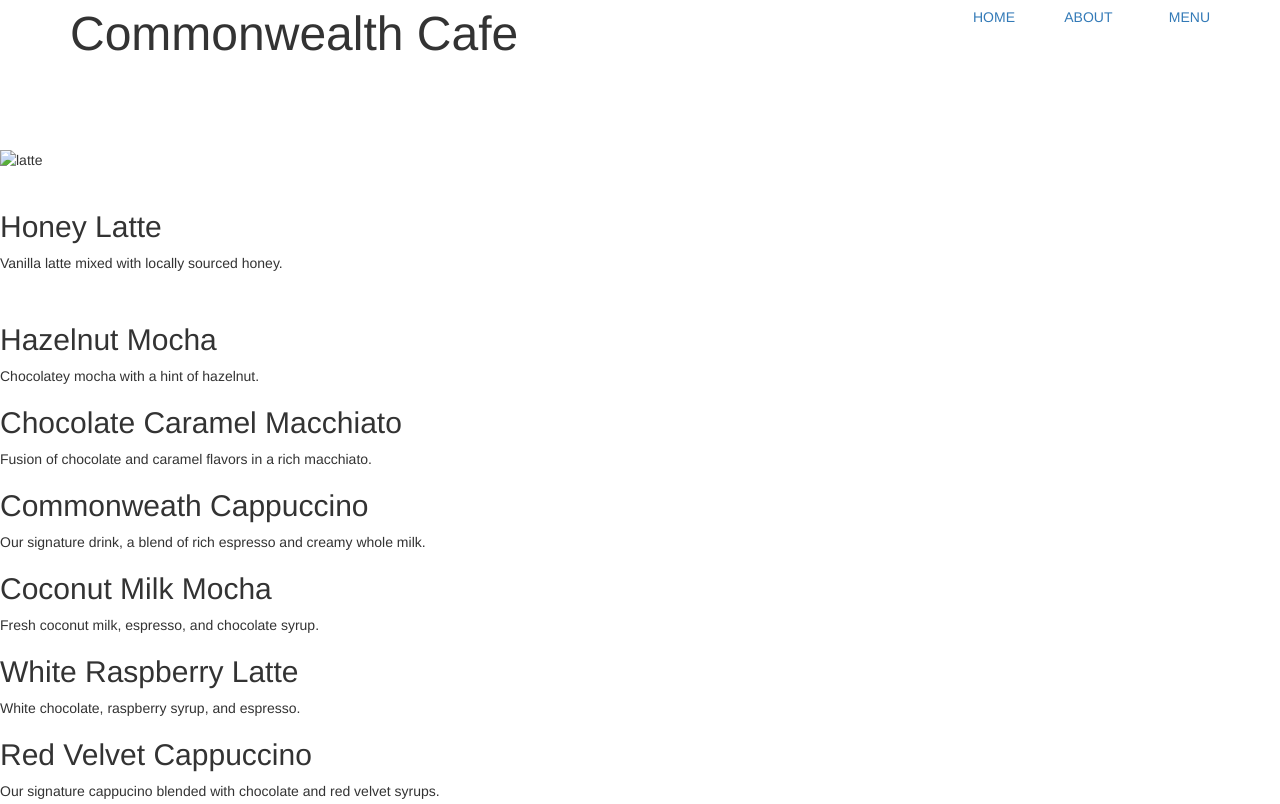
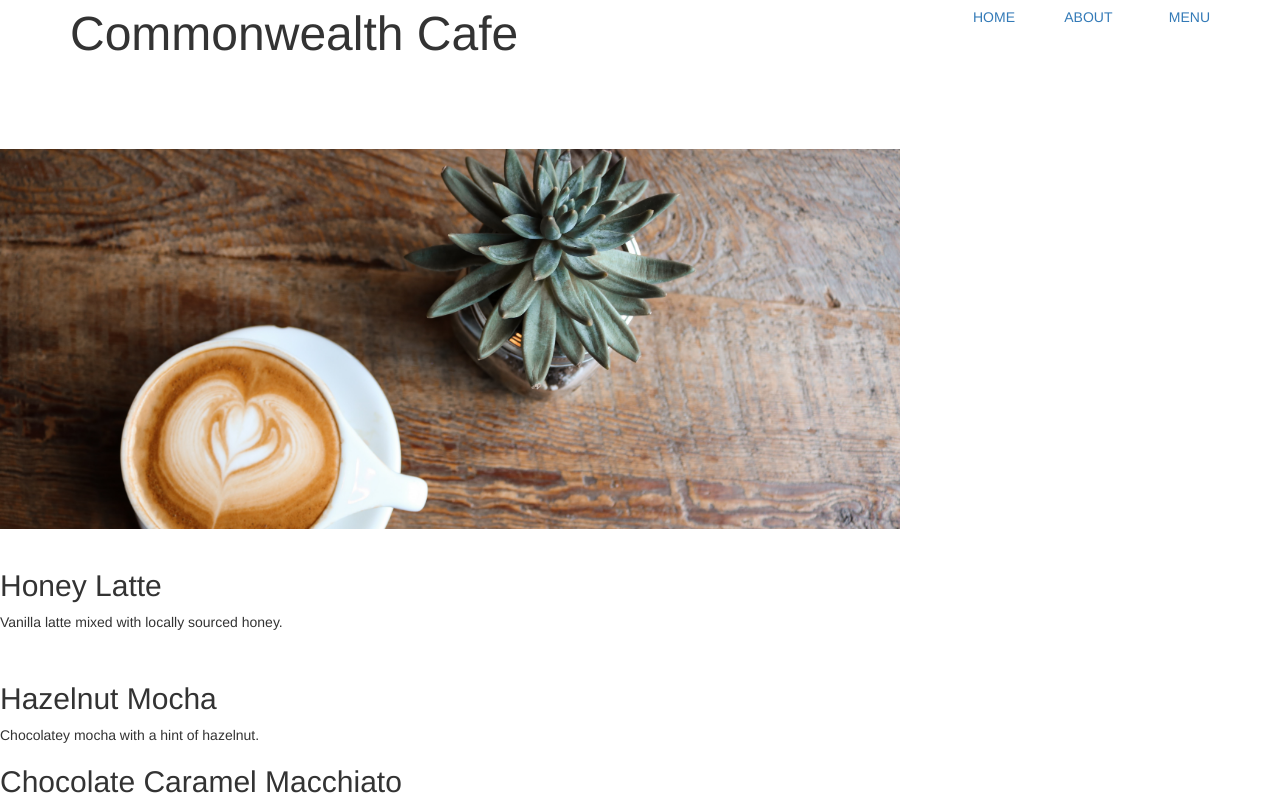
Before and after one commit to brookelawson/Commonwealth-Cafe, a plain HTML site: page menu.html in a window 1280 px wide. Shown: the top 804 px of the page. Drawn offline with nearby package versions, Linux system fonts and the light colour scheme.

Commit message:
fixed link

```diff
--- a/menu.html
+++ b/menu.html
@@ -39,7 +39,7 @@
 <br>
 <br>
 
-<img src="les-jay-210813.jpg" width="900px" height="380px" alt="latte"/>
+<img src="images/les-jay-210813.jpg" width="900px" height="380px" alt="latte"/>
 
 <br>
 <br>
```
